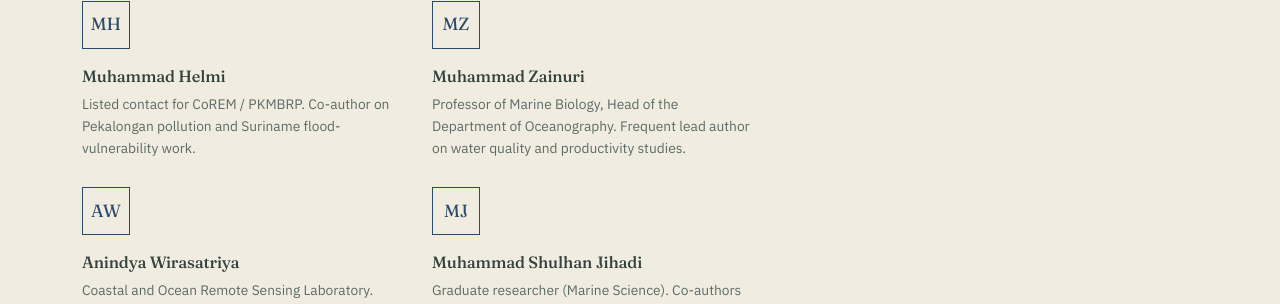
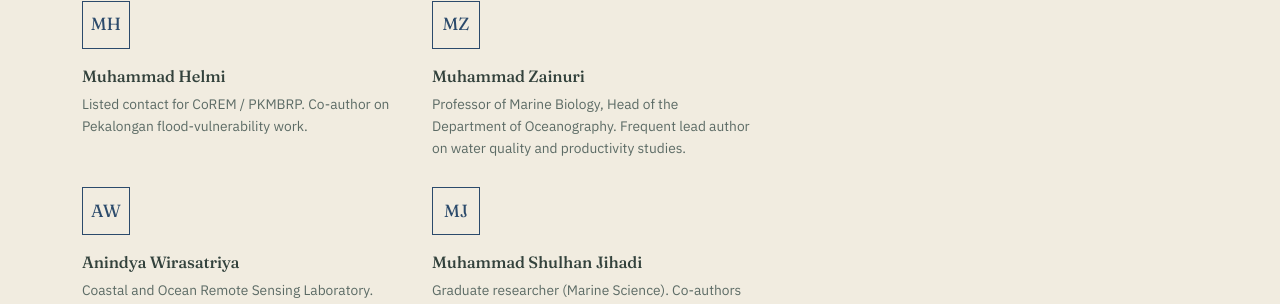
Before and after one commit to Shlhnj/website-corem, a Jekyll site: the page built from team.md, in a window 1280 px wide and 900 px high, scrolled down 625 px. Shown: the part 165-469 px from the top of the window. Built offline with Jekyll 4.4.1, drawn with Linux system fonts in a browser that asks for light colours.

Commit message:
Refine role description for Muhammad Helmi
Updated role description for Muhammad Helmi to remove reference to Suriname flood-vulnerability work.

```diff
--- a/_data/team.yml
+++ b/_data/team.yml
@@ -1,11 +1,10 @@
 - initials: MH
   name: Muhammad Helmi
   role: >-
-    Listed contact for CoREM / PKMBRP. Co-author on Pekalongan pollution
-    and Suriname flood-vulnerability work.
+    Listed contact for CoREM / PKMBRP. Co-author on Pekalongan flood-vulnerability work.
   role_id: >-
     Kontak resmi CoREM / PKMBRP. Turut menulis kajian pencemaran Pekalongan
-    dan kerentanan banjir Suriname.
+    dan kerentanan banjir.
 
 - initials: MZ
   name: Muhammad Zainuri
```
